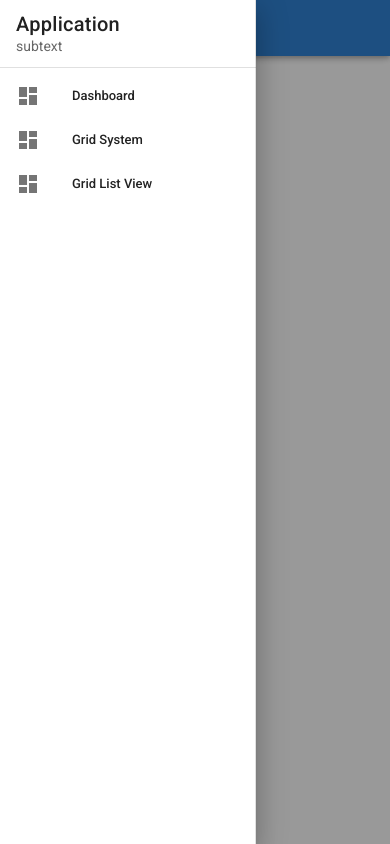
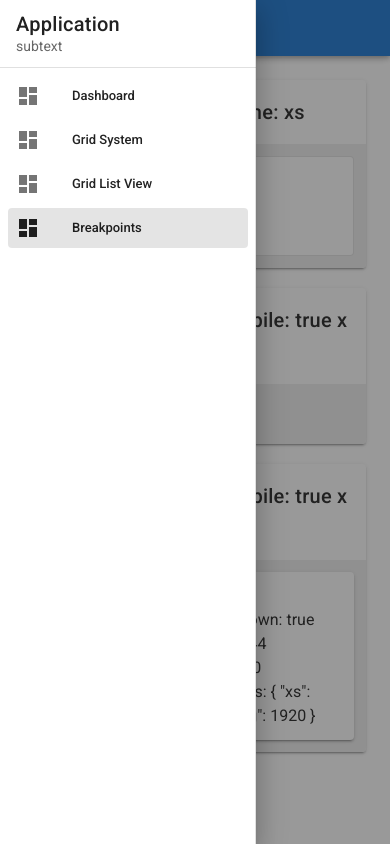
Before and after one commit to duwon/vutify-test-app, a Vue app: page /breakpoints in a window 390 px wide. Built offline with nearby package versions, Linux system fonts and the light colour scheme.

Commit message:
Display Breakpoints

```diff
--- a/src/App.vue
+++ b/src/App.vue
@@ -66,7 +66,8 @@ export default {
     items: [
       { title: 'Dashboard', icon: 'mdi-view-dashboard', to: '/' },
       { title: 'Grid System', icon: 'mdi-view-dashboard', to: '/grid-system' },
-      { title: 'Grid List View', icon: 'mdi-view-dashboard', to: '/grid-list-page' }
+      { title: 'Grid List View', icon: 'mdi-view-dashboard', to: '/grid-list-page' },
+      { title: 'Breakpoints', icon: 'mdi-view-dashboard', to: '/breakpoints' }
     ],
     right: null
   })
--- a/src/plugins/vuetify.js
+++ b/src/plugins/vuetify.js
@@ -4,4 +4,7 @@ import Vuetify from 'vuetify/lib/framework'
 Vue.use(Vuetify)
 
 export default new Vuetify({
+  breakpoint: {
+    mobileBreakpoint: 'xs'
+  }
 })
--- a/src/router/index.js
+++ b/src/router/index.js
@@ -3,6 +3,7 @@ import VueRouter from 'vue-router'
 import Dashboard from '@/views/Dashboard'
 import Gridsystem from '@/views/GridSystem'
 import GridListPage from '@/views/GridListPage'
+import BreakPoints from '@/views/Breakpoints'
 
 Vue.use(VueRouter)
 
@@ -21,6 +22,11 @@ const routes = [
     path: '/grid-list-page',
     name: 'GridListPage',
     component: GridListPage
+  },
+  {
+    path: '/breakpoints',
+    name: 'Breakpoints',
+    component: BreakPoints
   }
 ]
 
--- /dev/null
+++ b/src/views/Breakpoints.vue
@@ -0,0 +1,106 @@
+<template>
+  <v-container>
+    <v-card>
+      <v-card-title>
+        $vuetify.breakpoint.name: {{ $vuetify.breakpoint.name }}
+      </v-card-title>
+      <v-container class="grey lighten-3">
+        <v-card
+          class="pa-3"
+          outlined
+          :height="height"
+        >
+          콘텐츠
+        </v-card>
+      </v-container>
+    </v-card>
+    <v-card class="mt-5">
+      <v-card-title>
+        $vuetify.breakpoint.mobile: {{ $vuetify.breakpoint.mobile }} {{ $vuetify.breakpoint.mobileBreakpoint }}
+      </v-card-title>
+      <v-container class="grey lighten-3">
+        <v-dialog
+          v-model="dialog"
+          width="500"
+          :fullscreen="$vuetify.breakpoint.mobile"
+        >
+          <template v-slot:activator="{ on, attrs }">
+            <v-btn
+              color="red lighten-2"
+              dark
+              v-bind="attrs"
+              v-on="on"
+            >
+              Click Me
+            </v-btn>
+          </template>
+
+          <v-card>
+            <v-card-title class="text-h5 grey lighten-2">
+              Privacy Policy
+            </v-card-title>
+
+            <v-card-text>
+              Lorem ipsum dolor sit amet, consectetur adipiscing elit, sed do eiusmod tempor incididunt ut labore et dolore magna aliqua. Ut enim ad minim veniam, quis nostrud exercitation ullamco laboris nisi ut aliquip ex ea commodo consequat. Duis aute irure dolor in reprehenderit in voluptate velit esse cillum dolore eu fugiat nulla pariatur. Excepteur sint occaecat cupidatat non proident, sunt in culpa qui officia deserunt mollit anim id est laborum.
+            </v-card-text>
+
+            <v-divider></v-divider>
+
+            <v-card-actions>
+              <v-spacer></v-spacer>
+              <v-btn
+                color="primary"
+                text
+                @click="dialog = false"
+              >
+                I accept
+              </v-btn>
+            </v-card-actions>
+          </v-card>
+        </v-dialog>
+      </v-container>
+    </v-card>
+    <v-card class="mt-5">
+      <v-card-title>
+        $vuetify.breakpoint.mobile: {{ $vuetify.breakpoint.mobile }} {{ $vuetify.breakpoint.mobileBreakpoint }}
+      </v-card-title>
+      <v-container class="grey lighten-3">
+        <v-card
+          class="pa-3"
+          outlind
+        >
+          $vuetify.breakpoint.xs: {{ $vuetify.breakpoint.xs }} <br>
+          $vuetify.breakpoint.smAndDown: {{ $vuetify.breakpoint.smAndDown }} <br>
+          $vuetify.breakpoint.height: {{ $vuetify.breakpoint.height }} <br>
+          $vuetify.breakpoint.width: {{ $vuetify.breakpoint.width }} <br>
+          $vuetify.breakpoint.thresholds: {{ $vuetify.breakpoint.thresholds }} <br>
+        </v-card>
+      </v-container>
+    </v-card>
+  </v-container>
+</template>
+
+<script>
+export default {
+  computed: {
+    height () {
+      switch (this.$vuetify.breakpoint.name) {
+      case 'xs': return 100
+      case 'sm': return 200
+      case 'md': return 300
+      case 'lg': return 400
+      default: return 500
+      }
+    }
+  },
+  data () {
+    return {
+      dialog: false,
+    }
+  },
+}
+</script>
+
+<style>
+
+</style>
```
